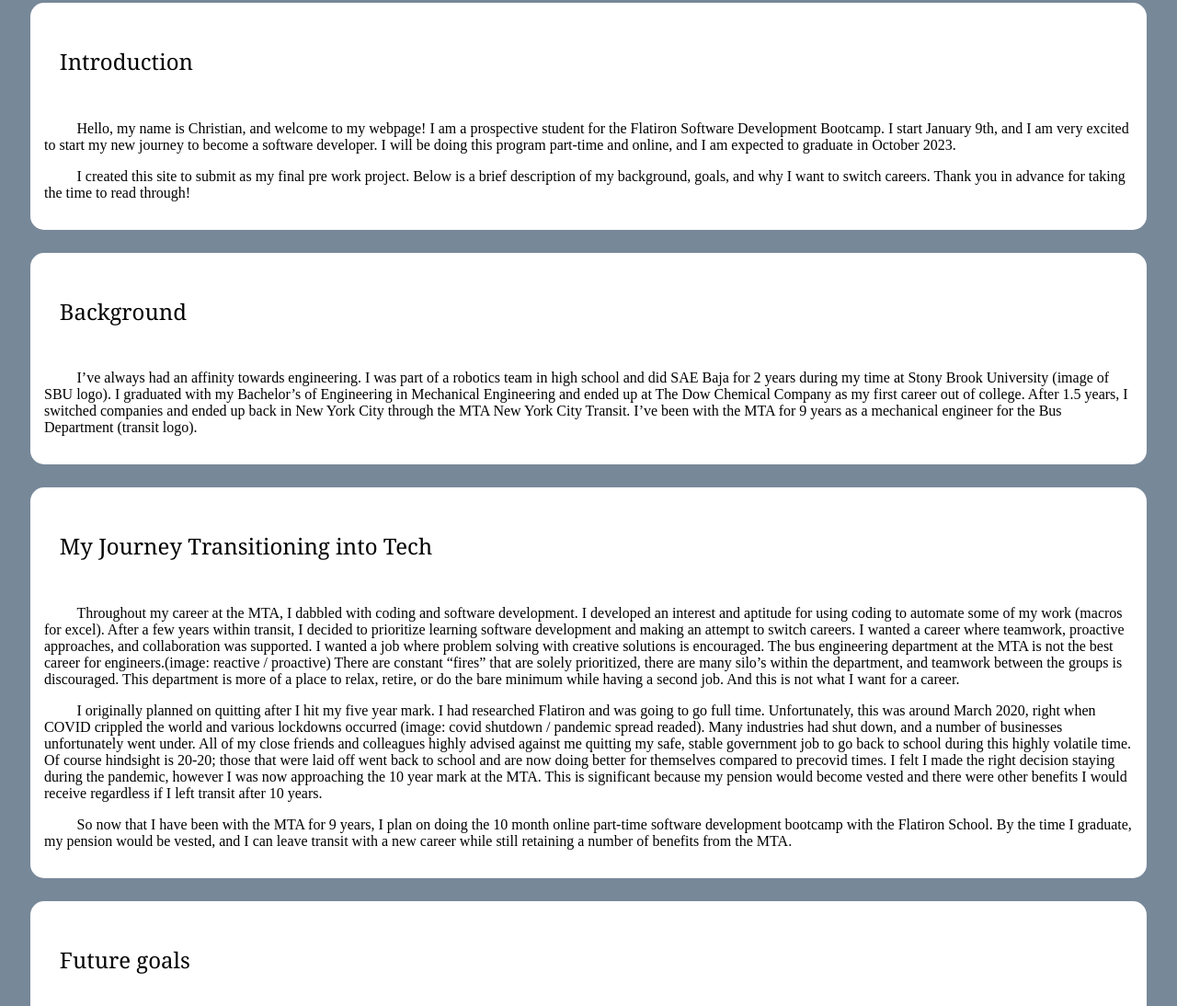
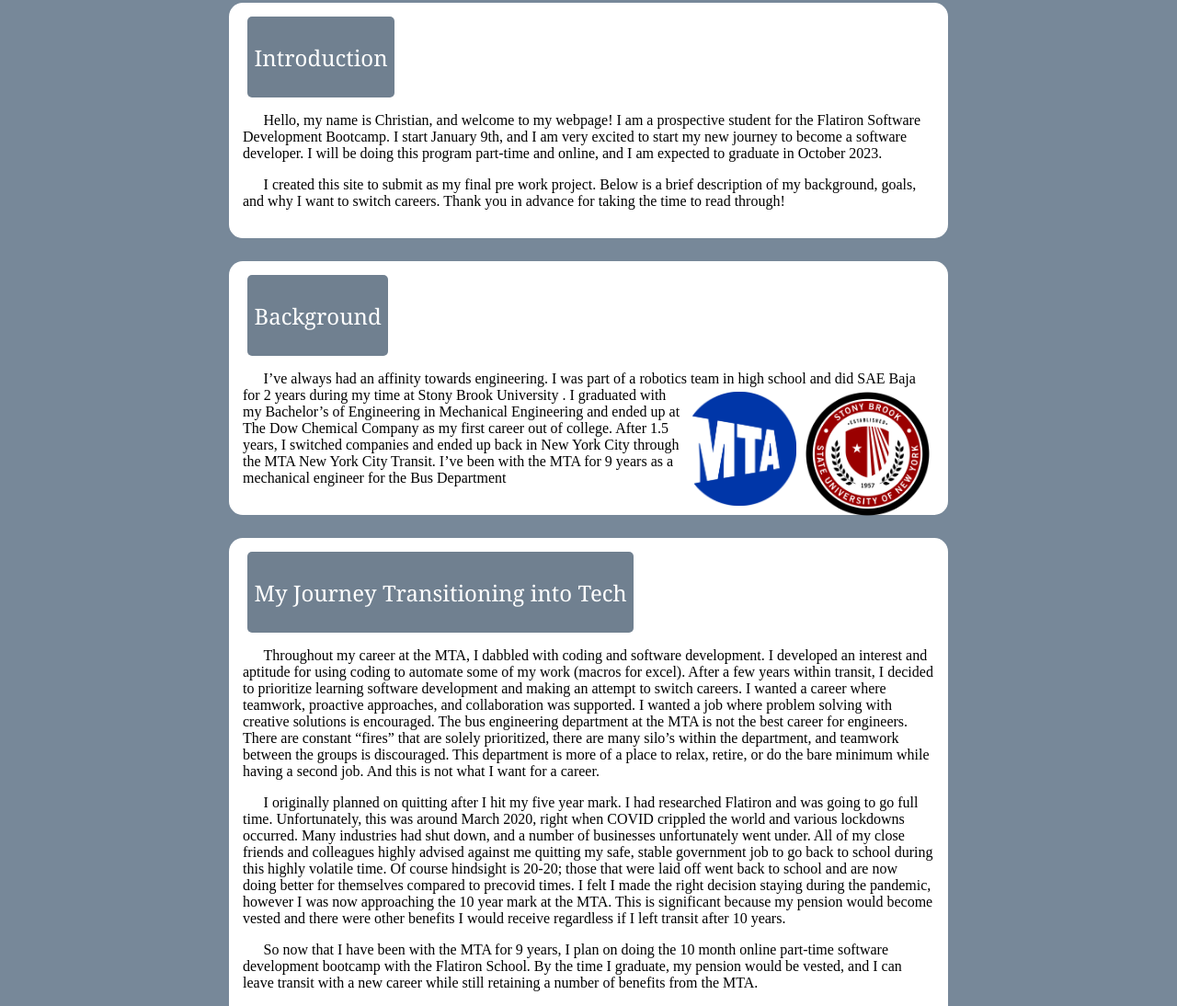
Before and after one commit to Chris10Garcia/my-personal-website, a plain HTML site: page index.html in a window 1280 px wide. Shown: the part 286-1380 px from the top of the page at 92% size. Drawn offline with Linux system fonts and the light colour scheme.

Commit message:
added images and tags related to it. updated css

```diff
--- a/assets/script.js
+++ b/assets/script.js
@@ -36,7 +36,6 @@ document.addEventListener('click', function(e){
         e.target.parentElement.parentElement.lastElementChild.style.display = blockResult
 
     } else if(result === "BUTTON"){
-        console.log(e.target.parentElement.lastElementChild)
         let block = e.target.parentElement.lastElementChild.style.display
         const blockResult = tester(block)
         e.target.parentElement.lastElementChild.style.display = blockResult
--- a/assets/style.css
+++ b/assets/style.css
@@ -1,5 +1,7 @@
 body {
     background-color: lightslategray;
+    max-width: 65%;
+    margin: auto;
 }
 
 
@@ -44,16 +46,30 @@ nav {
     padding:1%;
     margin-left: 5px;
     margin-right: 5px;
-    background: none;
+    background-color: slategrey;
+    color: white;
     cursor: pointer;
+    border-radius: 5px;
 
 }
 
 .collapsible:hover {
     background-color: lightgray;
+    color: black;
 }
 
 .content {
     display: block;
-    transition: max-height 0.2s ease-out;
 }
+
+#sbu, #mta {
+    margin: 5px;
+    vertical-align: top;
+    float: right;
+}
+
+
+#thankyou {
+    vertical-align: top;
+
+}
--- a/index.html
+++ b/index.html
@@ -40,7 +40,7 @@
                 </button>
 
                 <div class="content">
-                    <p>I’ve always had an affinity towards engineering. I was part of a robotics team in high school and did SAE Baja for 2 years during my time at Stony Brook University (image of SBU logo). I graduated with my Bachelor’s of Engineering in Mechanical Engineering and ended up at The Dow Chemical Company as my first career out of college. After 1.5 years, I switched companies and ended up back in New York City through the MTA New York City Transit. I’ve been with the MTA for 9 years as a mechanical engineer for the Bus Department (transit logo).</p>
+                    <p>I’ve always had an affinity towards engineering. I was part of a robotics team in high school and did SAE Baja for 2 years during my time at Stony Brook University <img src="./images/sbulogo.png" alt="SBU logos" width="18%" id="sbu">. <img src="./images/MTAlogo.png" alt="MTA Logo" width = "15%" id="mta"> I graduated with my Bachelor’s of Engineering in Mechanical Engineering and ended up at The Dow Chemical Company as my first career out of college. After 1.5 years, I switched companies and ended up back in New York City through the MTA New York City Transit. I’ve been with the MTA for 9 years as a mechanical engineer for the Bus Department </p>
                 </div>
             </div>
         </section>
@@ -52,8 +52,8 @@
                 </button>
 
                 <div class="content">
-                    <p>Throughout my career at the MTA, I dabbled with coding and software development. I developed an interest and aptitude for using coding to automate some of my work (macros for excel). After a few years within transit, I decided to prioritize learning software development and making an attempt to switch careers. I wanted a career where teamwork, proactive approaches, and collaboration was supported. I wanted a job where problem solving with creative solutions is encouraged. The bus engineering department at the MTA is not the best career for engineers.(image: reactive / proactive) There are constant “fires” that are solely prioritized, there are many silo’s within the department, and teamwork between the groups is discouraged. This department is more of a place to relax, retire, or do the bare minimum while having a second job. And this is not what I want for a career.</p>
-                    <p>I originally planned on quitting after I hit my five year mark. I had researched Flatiron and was going to go full time. Unfortunately, this was around March 2020, right when COVID crippled the world and various lockdowns occurred (image: covid shutdown / pandemic spread readed). Many industries had shut down, and a number of businesses unfortunately went under. All of my close friends and colleagues highly advised against me quitting my safe, stable government job to go back to school during this highly volatile time. Of course hindsight is 20-20; those that were laid off went back to school and are now doing better for themselves compared to precovid times. I felt I made the right decision staying during the pandemic, however I was now approaching the 10 year mark at the MTA. This is significant because my pension would become vested and there were other benefits I would receive regardless if I left transit after 10 years.</p>
+                    <p>Throughout my career at the MTA, I dabbled with coding and software development. I developed an interest and aptitude for using coding to automate some of my work (macros for excel). After a few years within transit, I decided to prioritize learning software development and making an attempt to switch careers. I wanted a career where teamwork, proactive approaches, and collaboration was supported. I wanted a job where problem solving with creative solutions is encouraged. The bus engineering department at the MTA is not the best career for engineers. There are constant “fires” that are solely prioritized, there are many silo’s within the department, and teamwork between the groups is discouraged. This department is more of a place to relax, retire, or do the bare minimum while having a second job. And this is not what I want for a career.</p>
+                    <p>I originally planned on quitting after I hit my five year mark. I had researched Flatiron and was going to go full time. Unfortunately, this was around March 2020, right when COVID crippled the world and various lockdowns occurred. Many industries had shut down, and a number of businesses unfortunately went under. All of my close friends and colleagues highly advised against me quitting my safe, stable government job to go back to school during this highly volatile time. Of course hindsight is 20-20; those that were laid off went back to school and are now doing better for themselves compared to precovid times. I felt I made the right decision staying during the pandemic, however I was now approaching the 10 year mark at the MTA. This is significant because my pension would become vested and there were other benefits I would receive regardless if I left transit after 10 years.</p>
                     <p>So now that I have been with the MTA for 9 years, I plan on doing the 10 month online part-time software development bootcamp with the Flatiron School. By the time I graduate, my pension would be vested, and I can leave transit with a new career while still retaining a number of benefits from the MTA.</p>
                 </div>
             </div>
@@ -78,7 +78,7 @@
                 </button>
 
                 <div class="content">
-                    <p>Thank you for visiting my page! I am excited to start Flatiron and hopeful that not only will I do well within the program and graduate, but I will find my next career as a software developer! (image: thank you!)</p>
+                    <p>Thank you for visiting my page! I am excited to start Flatiron and hopeful that not only will I do well within the program and graduate, but I will find my next career as a software developer! <br><br> <img src="./images/thankyou.png" alt="thank you for visiting" width = "50%" id ="thankyou"></p>
                 </div>
             </div>
         </section>
```
Also changed, not shown: images/MTAlogo.png (added), images/sbulogo.png (added), images/thankyou.png (added).
